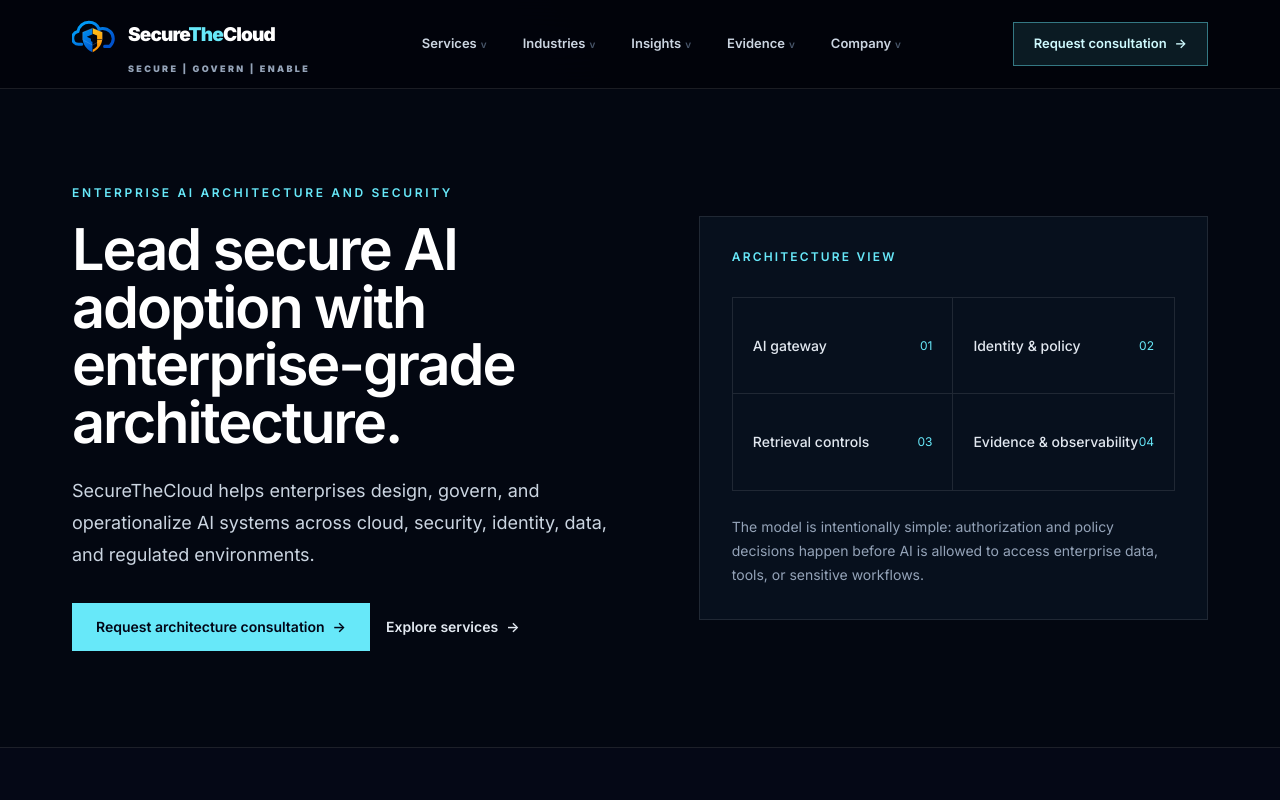
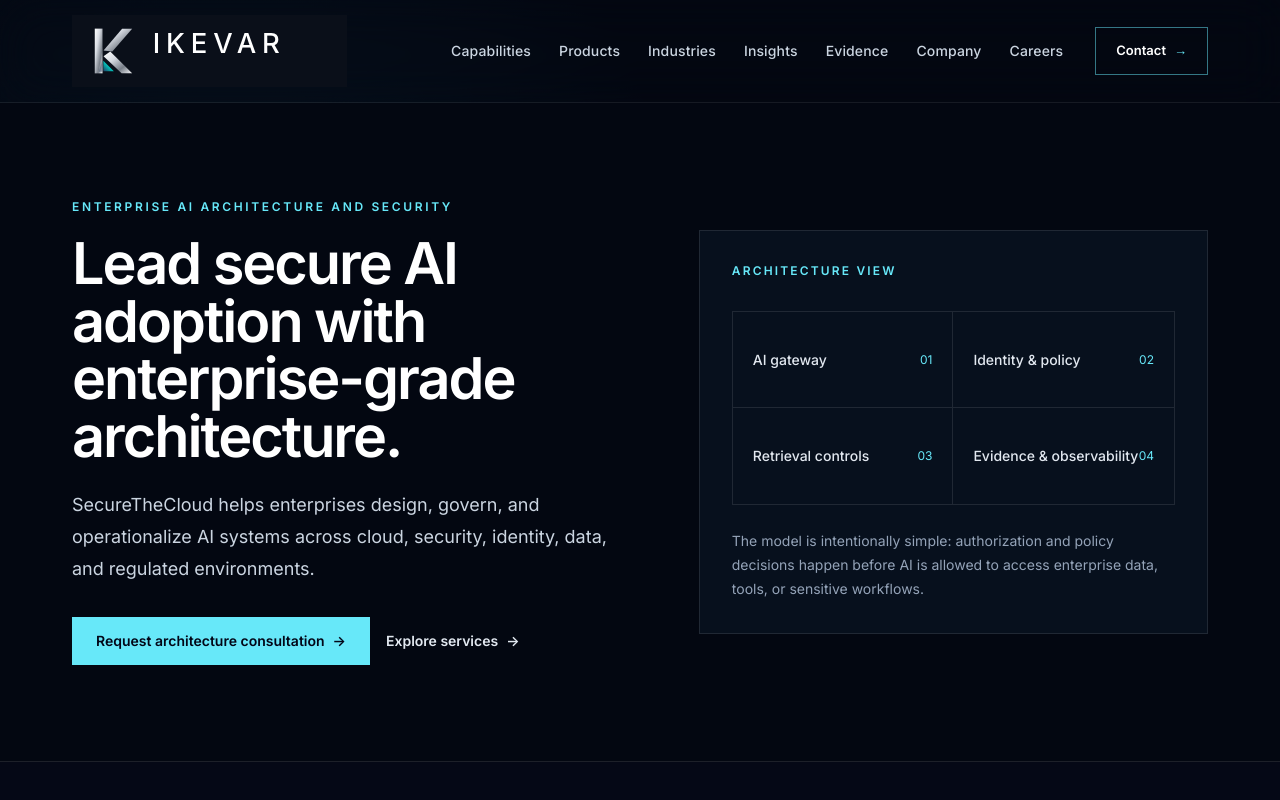
Before and after one commit to S3curethecloud/stc-marketing-site, a Next.js app: page / in a window 1280 px wide. Shown: the top 800 px of the page. Built offline with nearby package versions, Linux system fonts and the light colour scheme.

Commit message:
brand: establish enterprise IKEVAR site shell

```diff
--- a/components/brand/BrandLogo.tsx
+++ b/components/brand/BrandLogo.tsx
@@ -1,84 +1,26 @@
+import Image from "next/image";
+
 type BrandLogoProps = {
   variant?: "header" | "footer";
-  showTagline?: boolean;
 };
-
-function BrandMark({ className }: { className: string }) {
-  return (
-    <svg
-      viewBox="0 0 128 108"
-      aria-hidden="true"
-      focusable="false"
-      className={className}
-    >
-      <defs>
-        <linearGradient id="stc-blue" x1="16" y1="18" x2="78" y2="100" gradientUnits="userSpaceOnUse">
-          <stop stopColor="#00A7FF" />
-          <stop offset="1" stopColor="#0052CC" />
-        </linearGradient>
-        <linearGradient id="stc-gold" x1="72" y1="34" x2="104" y2="96" gradientUnits="userSpaceOnUse">
-          <stop stopColor="#FFC21A" />
-          <stop offset="1" stopColor="#FF8A00" />
-        </linearGradient>
-      </defs>
-
-      <path
-        d="M28 84H19C9 84 2 76 2 66c0-9 6-17 15-19 3-16 16-27 32-27 13 0 25 8 30 20 3-1 6-2 10-2 17 0 31 13 31 30 0 9-4 16-10 22H95"
-        fill="none"
-        stroke="url(#stc-blue)"
-        strokeWidth="9"
-        strokeLinecap="round"
-        strokeLinejoin="round"
-      />
-      <path d="M60 37 31 49v22l24 12V68l-12-6 17-7V37Z" fill="url(#stc-blue)" />
-      <path d="M60 37 88 49v20H73V58l-13-5V37Z" fill="url(#stc-gold)" />
-      <path d="M31 72c4 18 15 29 29 35V77L46 70l-15 2Z" fill="url(#stc-blue)" />
-      <path d="M60 107c15-7 25-18 28-36H73v18c-4 5-8 8-13 11v7Z" fill="url(#stc-gold)" />
-      <path d="M60 37v70" stroke="#07111F" strokeWidth="2" opacity="0.65" />
-      <path
-        d="M60 37 31 49v22l29 15 28-15V49L60 37Z"
-        fill="none"
-        stroke="#DCEBFF"
-        strokeOpacity="0.32"
-        strokeWidth="1.5"
-      />
-    </svg>
-  );
-}
 
 export default function BrandLogo({
   variant = "header",
-  showTagline = false,
 }: BrandLogoProps) {
   const isFooter = variant === "footer";
 
-  const iconClass = isFooter
-    ? "h-11 w-11 shrink-0 sm:h-12 sm:w-12"
-    : "h-9 w-9 shrink-0 sm:h-10 sm:w-10 xl:h-11 xl:w-11";
-
-  const wordmarkClass = isFooter
-    ? "whitespace-nowrap text-[22px] font-black leading-none tracking-[-0.045em] sm:text-[25px]"
-    : "whitespace-nowrap text-[16px] font-black leading-none tracking-[-0.045em] sm:text-[18px] xl:text-[19px]";
-
-  const taglineClass = isFooter
-    ? "mt-2 block pl-[52px] text-[9px] font-black uppercase tracking-[0.28em] text-slate-500 sm:pl-[58px] sm:text-[10px] sm:tracking-[0.32em]"
-    : "mt-1.5 block pl-[46px] text-[8px] font-black uppercase tracking-[0.22em] text-slate-400 sm:pl-[50px] sm:text-[9px] xl:pl-[56px] xl:tracking-[0.26em]";
-
   return (
-    <span className="inline-flex min-w-0 flex-col">
-      <span className="inline-flex min-w-0 items-center gap-2 sm:gap-2.5 xl:gap-3">
-        <BrandMark className={iconClass} />
-
-        <span className={wordmarkClass}>
-          <span className="text-white">Secure</span>
-          <span className="text-cyan-300">The</span>
-          <span className="text-white">Cloud</span>
-        </span>
-      </span>
-
-      {showTagline ? (
-        <span className={taglineClass}>Secure | Govern | Enable</span>
-      ) : null}
-    </span>
+    <Image
+      src="/brand/ikevar/wordmark-dark.svg"
+      alt="IKEVAR"
+      width={420}
+      height={120}
+      priority={!isFooter}
+      className={
+        isFooter
+          ? "h-auto w-[260px] sm:w-[285px] lg:w-[300px]"
+          : "h-auto w-[235px] sm:w-[255px] xl:w-[275px]"
+      }
+    />
   );
 }
--- a/components/layout/MobileNav.tsx
+++ b/components/layout/MobileNav.tsx
@@ -2,8 +2,17 @@
 
 import { useEffect, useState } from "react";
 import Link from "next/link";
-import { mainNavItems } from "@/content/navigation";
 import { siteConfig } from "@/content/site";
+
+const mobileNavItems = [
+  { label: "Capabilities", href: "/services" },
+  { label: "Products", href: "/products" },
+  { label: "Industries", href: "/industries" },
+  { label: "Insights", href: "/insights" },
+  { label: "Evidence", href: "/evidence" },
+  { label: "Company", href: "/company" },
+  { label: "Careers", href: "/careers" },
+] as const;
 
 export default function MobileNav() {
   const [isOpen, setIsOpen] = useState(false);
@@ -12,42 +21,60 @@ export default function MobileNav() {
     if (!isOpen) return;
 
     function handleEscape(event: KeyboardEvent) {
-      if (event.key === "Escape") setIsOpen(false);
+      if (event.key === "Escape") {
+        setIsOpen(false);
+      }
     }
 
     document.addEventListener("keydown", handleEscape);
-    return () => document.removeEventListener("keydown", handleEscape);
+
+    return () => {
+      document.removeEventListener("keydown", handleEscape);
+    };
   }, [isOpen]);
-
-  const handleClose = () => setIsOpen(false);
 
   return (
     <div className="relative lg:hidden">
       <button
         type="button"
-        aria-label="Open mobile navigation"
+        aria-label="Open navigation"
         aria-expanded={isOpen}
         aria-controls="mobile-nav-panel"
         onClick={() => setIsOpen((open) => !open)}
-        className="inline-flex h-11 w-11 items-center justify-center border border-white/15 bg-transparent text-white transition-colors hover:border-cyan-300/45 hover:text-cyan-200"
+        className="inline-flex h-12 w-12 items-center justify-center border border-white/15 text-xl text-white transition-colors hover:border-cyan-300/50"
       >
-        <span className="text-base font-semibold" aria-hidden="true">{isOpen ? "×" : "≡"}</span>
-        <span className="sr-only">Toggle navigation</span>
+        <span aria-hidden="true">
+          {isOpen ? "×" : "≡"}
+        </span>
       </button>
 
       {isOpen ? (
-        <div id="mobile-nav-panel" className="absolute right-0 top-full z-50 mt-3 w-[min(24rem,calc(100vw-2rem))] border border-white/10 bg-[#050816] p-4 shadow-xl shadow-black/30">
-          <div className="divide-y divide-white/10 border-y border-white/10">
-            {mainNavItems.map((item) => (
-              <Link key={item.href} href={item.href} onClick={handleClose} className="flex min-h-12 items-center py-3 text-sm font-medium text-slate-200 transition-colors hover:text-cyan-200">
+        <div
+          id="mobile-nav-panel"
+          className="absolute right-0 top-full z-50 mt-4 w-[min(26rem,calc(100vw-2rem))] border border-white/10 bg-[#050816] p-6 shadow-2xl shadow-black/50"
+        >
+          <nav className="divide-y divide-white/[0.08]">
+            {mobileNavItems.map((item) => (
+              <Link
+                key={item.href}
+                href={item.href}
+                onClick={() => setIsOpen(false)}
+                className="flex min-h-14 items-center text-[15px] font-medium text-slate-200 transition-colors hover:text-cyan-200"
+              >
                 {item.label}
               </Link>
             ))}
-          </div>
+          </nav>
 
-          <Link href={siteConfig.primaryCta.href} onClick={handleClose} className="mt-5 inline-flex min-h-12 w-full items-center justify-center bg-cyan-300 px-5 py-3 text-sm font-semibold text-slate-950 hover:bg-cyan-200">
-            Request consultation
-            <span className="ml-2" aria-hidden="true">-&gt;</span>
+          <Link
+            href={siteConfig.primaryCta.href}
+            onClick={() => setIsOpen(false)}
+            className="mt-6 inline-flex min-h-12 w-full items-center justify-between bg-cyan-300 px-5 py-3 text-sm font-semibold text-slate-950 transition-colors hover:bg-cyan-200"
+          >
+            Contact IKEVAR
+            <span aria-hidden="true">
+              →
+            </span>
           </Link>
         </div>
       ) : null}
--- a/components/layout/SiteFooter.tsx
+++ b/components/layout/SiteFooter.tsx
@@ -1,51 +1,102 @@
 import Link from "next/link";
 import BrandLogo from "@/components/brand/BrandLogo";
-import { footerNavGroups } from "@/content/navigation";
+import Container from "@/components/layout/Container";
 import { siteConfig } from "@/content/site";
-import Container from "@/components/layout/Container";
+
+const footerGroups = [
+  {
+    title: "Capabilities",
+    items: [
+      { label: "AI & Autonomous Systems", href: "/services#ai-security-architecture" },
+      { label: "Cloud & Platform Engineering", href: "/services#cloud-governance" },
+      { label: "Cybersecurity & Zero Trust", href: "/security" },
+      { label: "Governance, Risk & Assurance", href: "/services#governance-compliance" },
+      { label: "Enterprise Architecture", href: "/architecture" },
+    ],
+  },
+  {
+  title: "Products",
+  items: [
+    { label: "NEXUS", href: "/products" },
+    { label: "ATA", href: "/products" },
+    { label: "Humanize Enterprise", href: "/products" },
+    { label: "Explore Products", href: "/products" },
+  ],
+},
+  {
+    title: "Industries",
+    items: [
+      { label: "Healthcare", href: "/industries#healthcare" },
+      { label: "Financial Services", href: "/industries#financial-services" },
+      { label: "Enterprise Technology", href: "/industries#technology" },
+      { label: "Regulated Environments", href: "/industries#regulated" },
+      { label: "View Industries", href: "/industries" },
+    ],
+  },
+  {
+    title: "Company",
+    items: [
+      { label: "About IKEVAR", href: "/company" },
+      { label: "Insights", href: "/insights" },
+      { label: "Evidence", href: "/evidence" },
+      { label: "Careers", href: "/careers" },
+      { label: "Contact", href: "/request-demo" },
+    ],
+  },
+] as const;
 
 const socialLinks = [
   { label: "LinkedIn", href: siteConfig.social.linkedin },
   { label: "YouTube", href: siteConfig.social.youtube },
   { label: "X", href: siteConfig.social.x },
+  { label: "GitHub", href: siteConfig.social.github },
 ] as const;
 
 const legalLinks = [
-  { label: "Privacy Policy", href: "/privacy" },
-  { label: "Terms of Use", href: "/terms" },
-  { label: "Cookie Policy", href: "/cookies" },
+  { label: "Privacy", href: "/privacy" },
+  { label: "Terms", href: "/terms" },
+  { label: "Cookies", href: "/cookies" },
 ] as const;
 
 export default function SiteFooter() {
   return (
-    <footer className="border-t border-white/10 bg-[#02040b]">
-      <Container className="py-12 lg:py-14">
-        <div className="grid gap-10 lg:grid-cols-[1.15fr_2fr_1fr]">
+    <footer className="border-t border-white/[0.08] bg-[#02040b]">
+      <Container className="py-16 lg:py-20">
+        <div className="grid gap-14 xl:grid-cols-[1.2fr_3.3fr] xl:gap-20">
           <div>
             <Link
               href="/"
               aria-label={`${siteConfig.name} homepage`}
               className="inline-flex transition-opacity hover:opacity-90"
             >
-              <BrandLogo variant="footer" showTagline />
+              <BrandLogo variant="footer" />
             </Link>
 
-            <p className="mt-5 max-w-sm text-sm leading-6 text-slate-400">
-              Enterprise AI architecture, cloud governance, security, and implementation guidance for organizations operating under real technical and regulatory constraints.
+            <p className="mt-7 max-w-md text-[15px] font-medium leading-7 text-white">
+              Enterprise AI, Cloud, Security & Governance
             </p>
 
-            <div className="mt-6 flex flex-wrap gap-x-5 gap-y-3">
+            <p className="mt-3 max-w-md text-sm leading-6 text-slate-400">
+              IKEVAR architects and engineers secure, governed enterprise
+              systems across AI, cloud, security, identity, data, and
+              autonomous workflows.
+            </p>
+
+            <p className="mt-6 text-xs font-semibold uppercase tracking-[0.24em] text-cyan-300">
+              Secure | Govern | Enable
+            </p>
+
+            <div className="mt-8 flex flex-wrap gap-x-6 gap-y-3">
               {socialLinks.map((item) => (
                 <a
-                  key={item.href}
+                  key={item.label}
                   href={item.href}
                   target="_blank"
                   rel="noopener noreferrer"
-                  className="text-sm font-medium text-slate-400 transition-colors hover:text-cyan-200"
-                  aria-label={`${siteConfig.name} on ${item.label}`}
+                  className="text-sm text-slate-400 transition-colors hover:text-white"
                 >
                   {item.label}
-                  <span className="ml-1" aria-hidden="true">
+                  <span className="ml-1.5" aria-hidden="true">
                     ↗
                   </span>
                 </a>
@@ -53,19 +104,19 @@ export default function SiteFooter() {
             </div>
           </div>
 
-          <div className="grid gap-8 sm:grid-cols-3">
-            {footerNavGroups.map((group) => (
+          <div className="grid gap-10 sm:grid-cols-2 lg:grid-cols-4">
+            {footerGroups.map((group) => (
               <div key={group.title}>
-                <h3 className="text-xs font-semibold uppercase tracking-[0.16em] text-slate-300">
+                <h3 className="text-xs font-semibold uppercase tracking-[0.18em] text-slate-200">
                   {group.title}
                 </h3>
 
-                <ul className="mt-4 space-y-3 text-sm text-slate-400">
+                <ul className="mt-6 space-y-4">
                   {group.items.map((item) => (
-                    <li key={item.href}>
+                    <li key={`${group.title}-${item.label}`}>
                       <Link
                         href={item.href}
-                        className="transition-colors hover:text-white"
+                        className="text-sm leading-6 text-slate-400 transition-colors hover:text-white"
                       >
                         {item.label}
                       </Link>
@@ -75,40 +126,40 @@ export default function SiteFooter() {
               </div>
             ))}
           </div>
+        </div>
 
-          <div className="border-t border-white/10 pt-6 lg:border-l lg:border-t-0 lg:pl-8 lg:pt-0">
-            <p className="text-xs font-semibold uppercase tracking-[0.16em] text-cyan-300">
-              Engage SecureTheCloud
-            </p>
+        <div className="mt-16 border-t border-white/[0.08] pt-8 lg:mt-20">
+          <div className="flex flex-col gap-6 lg:flex-row lg:items-end lg:justify-between">
+            <div>
+              <p className="text-xs font-semibold uppercase tracking-[0.2em] text-cyan-300">
+                Engineered trust. Governed intelligence.
+              </p>
 
-            <h3 className="mt-4 text-2xl font-semibold tracking-tight text-white">
-              Discuss an architecture challenge.
-            </h3>
-
-            <p className="mt-3 text-sm leading-6 text-slate-400">
-              Bring the business goal, implementation pressure, and control requirements. We will help clarify the architecture path.
-            </p>
+              <p className="mt-3 max-w-2xl text-xl font-medium tracking-tight text-white sm:text-2xl">
+                Build the architecture for what comes next.
+              </p>
+            </div>
 
             <Link
               href={siteConfig.primaryCta.href}
-              className="mt-5 inline-flex items-center text-sm font-semibold text-cyan-300 hover:text-cyan-200"
+              className="inline-flex min-h-12 w-fit items-center border border-cyan-300/50 px-5 py-3 text-sm font-semibold text-white transition-colors hover:bg-cyan-300/10"
             >
-              Request architecture consultation
-              <span className="ml-2" aria-hidden="true">
-                -&gt;
+              Contact IKEVAR
+              <span className="ml-3 text-cyan-300" aria-hidden="true">
+                →
               </span>
             </Link>
           </div>
         </div>
 
-        <div className="mt-10 flex flex-col gap-4 border-t border-white/10 pt-6 text-xs text-slate-500 sm:flex-row sm:items-center sm:justify-between">
+        <div className="mt-10 flex flex-col gap-5 border-t border-white/[0.08] pt-6 text-xs text-slate-500 sm:flex-row sm:items-center sm:justify-between">
           <p>
             &copy; {new Date().getFullYear()} {siteConfig.name}. All rights reserved.
           </p>
 
           <nav
             aria-label="Legal"
-            className="flex flex-wrap gap-x-4 gap-y-2"
+            className="flex flex-wrap gap-x-5 gap-y-2"
           >
             {legalLinks.map((item) => (
               <Link
--- a/components/layout/SiteHeader.tsx
+++ b/components/layout/SiteHeader.tsx
@@ -2,30 +2,41 @@ import Link from "next/link";
 import BrandLogo from "@/components/brand/BrandLogo";
 import Container from "@/components/layout/Container";
 import MobileNav from "@/components/layout/MobileNav";
-import { mainNavItems } from "@/content/navigation";
 import { siteConfig } from "@/content/site";
+
+const headerNavItems = [
+  { label: "Capabilities", href: "/services" },
+  { label: "Products", href: "/products" },
+  { label: "Industries", href: "/industries" },
+  { label: "Insights", href: "/insights" },
+  { label: "Evidence", href: "/evidence" },
+  { label: "Company", href: "/company" },
+  { label: "Careers", href: "/careers" },
+] as const;
 
 export default function SiteHeader() {
   return (
-    <header className="sticky top-0 z-50 border-b border-white/10 bg-[#02040b]/95 backdrop-blur-xl">
-      <Container className="flex h-[82px] items-center justify-between gap-4 sm:h-[86px] lg:h-[88px]">
+    <header className="sticky top-0 z-50 border-b border-white/[0.08] bg-[#02040b]/96 backdrop-blur-xl">
+      <Container className="flex h-[88px] items-center justify-between gap-8 sm:h-[94px] lg:h-[102px]">
         <Link
           href="/"
           aria-label={`${siteConfig.name} homepage`}
-          className="flex min-w-0 shrink-0 items-center py-2 transition-opacity hover:opacity-90"
+          className="flex shrink-0 items-center transition-opacity duration-200 hover:opacity-90"
         >
-          <BrandLogo variant="header" showTagline />
+          <BrandLogo variant="header" />
         </Link>
 
-        <nav aria-label="Primary navigation" className="hidden items-center gap-7 lg:flex xl:gap-9">
-          {mainNavItems.map((item) => (
+        <nav
+          aria-label="Primary navigation"
+          className="hidden min-w-0 flex-1 items-center justify-end gap-5 lg:flex xl:gap-7"
+        >
+          {headerNavItems.map((item) => (
             <Link
               key={item.href}
               href={item.href}
-              className="group inline-flex items-center gap-1 whitespace-nowrap text-[13px] font-semibold text-slate-300 transition-colors hover:text-white"
+              className="whitespace-nowrap text-[13px] font-medium tracking-[0.01em] text-slate-300 transition-colors duration-200 hover:text-white xl:text-sm"
             >
               {item.label}
-              <span className="text-[10px] text-slate-600 transition-colors group-hover:text-cyan-300">v</span>
             </Link>
           ))}
         </nav>
@@ -33,11 +44,14 @@ export default function SiteHeader() {
         <div className="flex shrink-0 items-center gap-3">
           <Link
             href={siteConfig.primaryCta.href}
-            className="hidden min-h-11 items-center justify-center whitespace-nowrap border border-cyan-300/45 bg-cyan-300/10 px-5 py-2.5 text-[13px] font-semibold text-cyan-100 transition-colors hover:border-cyan-200 hover:bg-cyan-300/15 sm:inline-flex"
+            className="hidden min-h-12 items-center justify-center whitespace-nowrap border border-cyan-300/50 px-5 py-3 text-[13px] font-semibold text-white transition-all duration-200 hover:border-cyan-200 hover:bg-cyan-300/10 xl:inline-flex"
           >
-            Request consultation
-            <span className="ml-2" aria-hidden="true">-&gt;</span>
+            Contact
+            <span className="ml-2 text-cyan-300" aria-hidden="true">
+              →
+            </span>
           </Link>
+
           <MobileNav />
         </div>
       </Container>
```
Also changed, not shown: public/brand/ikevar/wordmark-dark.svg (added), public/brand/ikevar/wordmark-light.svg (added).
